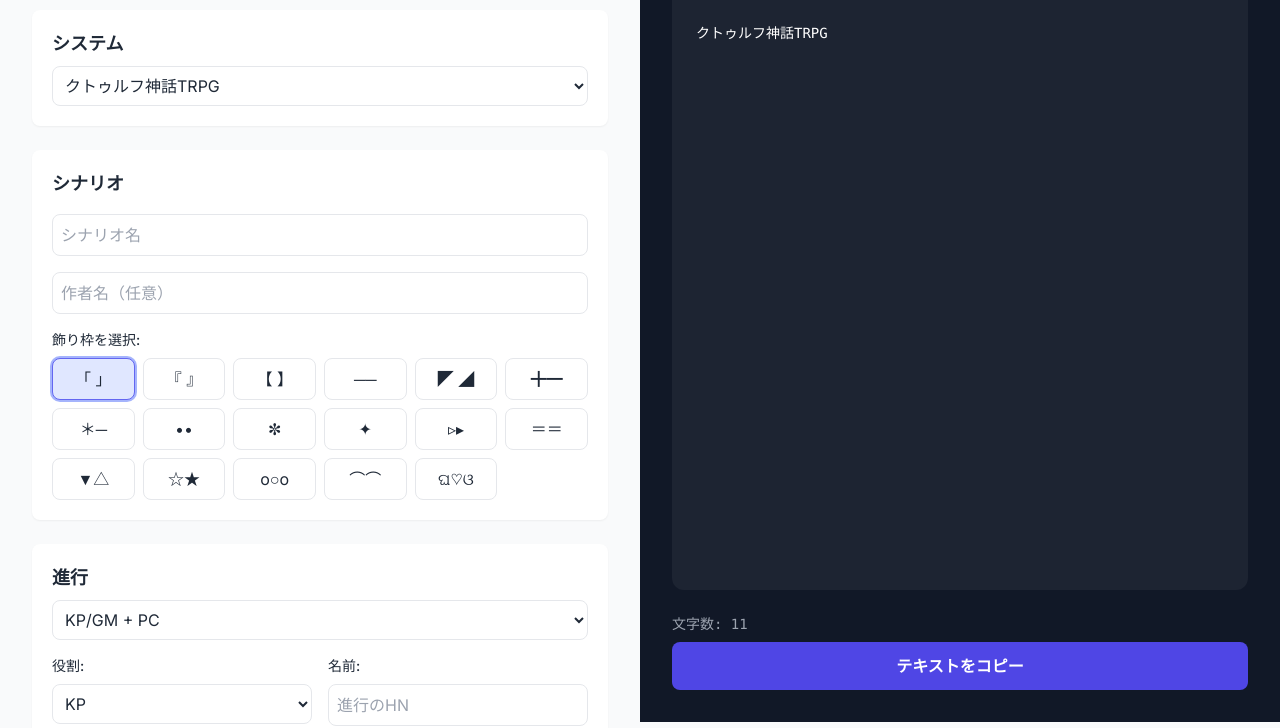
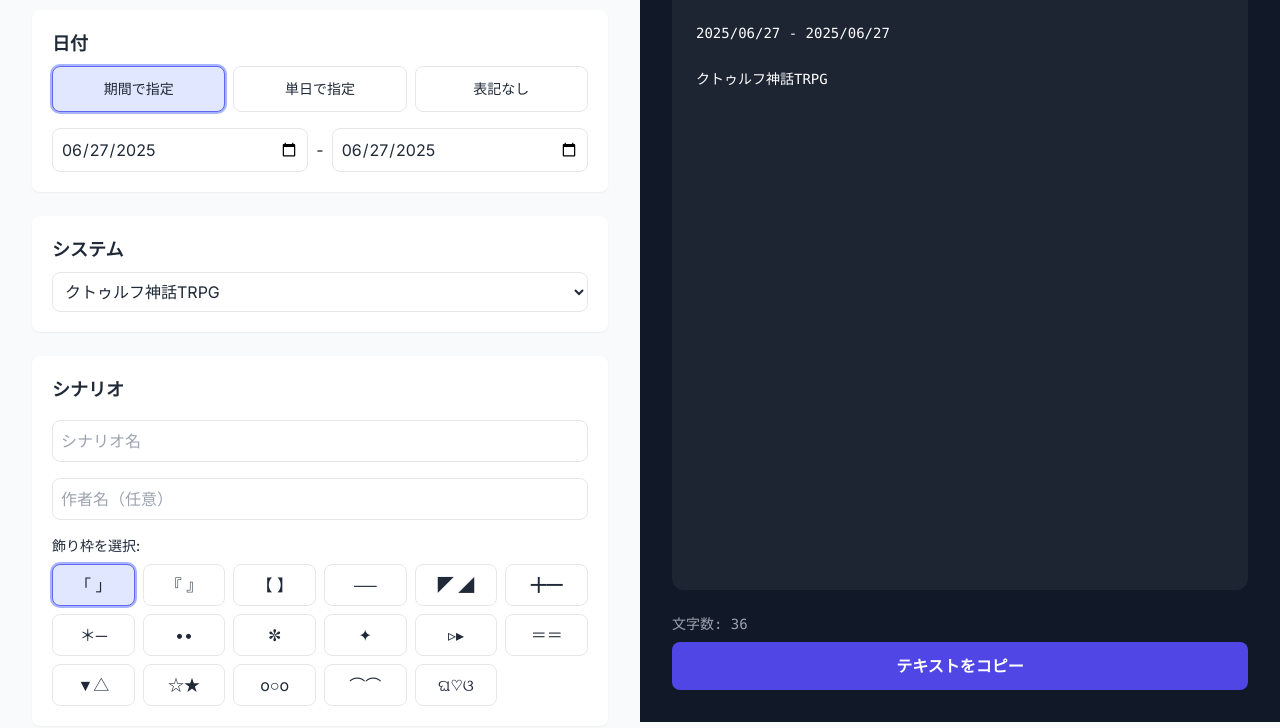
Before and after one commit to SIRUBEDON/TakuhoukokuGenerator, a plain HTML site: page index.html in a window 1280 px wide. Shown: the part 78-806 px from the top of the page. Drawn offline with nearby package versions, Linux system fonts and the light colour scheme.

Commit message:
Update index.html

```diff
--- a/index.html
+++ b/index.html
@@ -3,7 +3,6 @@
 <head>
   <meta charset="UTF-8">
   <meta name="viewport" content="width=device-width, initial-scale=1.0">
-  <title>卓報告ジェネレーター</title>
   <script src="https://cdn.tailwindcss.com"></script>
   <link href="https://fonts.googleapis.com/css2?family=Inter:wght@400;500;600;700&family=Noto+Sans+JP:wght@400;500;700&display=swap" rel="stylesheet">
   <link rel="stylesheet" href="https://cdnjs.cloudflare.com/ajax/libs/font-awesome/6.4.0/css/all.min.css">
@@ -33,6 +32,24 @@
       </header>
 
       <div class="space-y-6">
+        <!-- 日付 -->
+        <div class="section">
+          <label class="label text-lg font-semibold text-gray-800">日付</label>
+            <div class="mt-2 grid grid-cols-3 gap-2 text-sm">
+                <label class="option-label p-3 border rounded-lg cursor-pointer hover:bg-gray-100 text-center"><input type="radio" name="dateType" value="range" class="hidden" checked>期間で指定</label>
+                <label class="option-label p-3 border rounded-lg cursor-pointer hover:bg-gray-100 text-center"><input type="radio" name="dateType" value="single" class="hidden">単日で指定</label>
+                <label class="option-label p-3 border rounded-lg cursor-pointer hover:bg-gray-100 text-center"><input type="radio" name="dateType" value="none" class="hidden">表記なし</label>
+            </div>
+            <div id="date-range-inputs" class="mt-4 flex items-center space-x-2">
+                <input type="date" id="startDate" class="w-full p-2 border rounded-lg focus:ring-2 focus:ring-indigo-500">
+                <span>-</span>
+                <input type="date" id="endDate" class="w-full p-2 border rounded-lg focus:ring-2 focus:ring-indigo-500">
+            </div>
+            <div id="date-single-input" class="mt-4" style="display: none;">
+                <input type="date" id="singleDate" class="w-full p-2 border rounded-lg focus:ring-2 focus:ring-indigo-500">
+            </div>
+        </div>
+
         <!-- システム -->
         <div class="section">
           <label for="systemSelect" class="label text-lg font-semibold text-gray-800">システム</label>
@@ -89,7 +106,7 @@
           <label class="label text-lg font-semibold text-gray-800">進行</label>
           <select name="role" id="roleSelect" class="w-full p-2 border bg-white rounded-lg focus:ring-2 focus:ring-indigo-500 mt-2">
               <option value="KP">KP/GM + PC</option>
-              <option value="KPC">KPC + PC</option>
+              <option value="KPC">KPC/KP + PC</option>
           </select>
 
           <div id="standard-role-inputs" class="mt-4">
@@ -179,7 +196,7 @@
           <div class="radio-group mt-2 grid grid-cols-3 sm:grid-cols-4 gap-2">
               <label class="option-label p-3 border rounded-lg cursor-pointer hover:bg-gray-100 text-center"><input type="radio" name="font" value="normal" class="hidden" checked>PC/PL</label>
               <label class="option-label p-3 border rounded-lg cursor-pointer hover:bg-gray-100 text-center"><input type="radio" name="font" value="bold-serif" class="hidden">𝐏𝐂/𝐏𝐋</label>
-              <label class="option-label p-3 border rounded-lg cursor-pointer hover:bg-gray-100 text-center"><input type="radio" name="font" value="sans-serif" class="hidden">𝖯𝖢/𝖯𝖫</label>
+              <label class="option-label p-3 border rounded-lg cursor-pointer hover:bg-gray-100 text-center"><input type="radio" name="font" value="sans-serif" class="hidden">𝖯𝖢/�𝖫</label>
               <label class="option-label p-3 border rounded-lg cursor-pointer hover:bg-gray-100 text-center"><input type="radio" name="font" value="bold-sans-serif" class="hidden">𝗣𝗖/𝗣𝗟</label>
               <label class="option-label p-3 border rounded-lg cursor-pointer hover:bg-gray-100 text-center"><input type="radio" name="font" value="italic-sans-serif" class="hidden">𝘗𝘊/𝘗𝘓</label>
               <label class="option-label p-3 border rounded-lg cursor-pointer hover:bg-gray-100 text-center"><input type="radio" name="font" value="script-bold" class="hidden">𝒫𝒞/𝒫ℒ</label>
@@ -209,6 +226,7 @@
             <div class="mt-4">
                 <h4 class="font-semibold text-gray-700 mb-2">更新履歴</h4>
                 <ul class="list-disc list-inside space-y-1">
+                    <li>2025/06/25: KPC表記をKPC/KP表記に変更、日付を追加</li>
                     <li>2025/06/25: 公開、作者名欄追加、KPCモード追加</li>
                 </ul>
             </div>
@@ -250,6 +268,7 @@
                 toggleOtherInput(el.value, (el.id ? el.id.replace('Select', '') : el.name) + 'Other');
             }
             if(el.id === 'roleSelect') handleRoleChange();
+            if(el.name === 'dateType') handleDateTypeChange();
             updatePlayerFieldsVisibility();
             updateRadioStyles(el.name);
             generate();
@@ -261,6 +280,21 @@
       document.getElementById('copyButton').addEventListener('click', copyToClipboard);
 
       // --- 関数定義 ---
+      function handleDateTypeChange() {
+        const dateType = document.querySelector('input[name="dateType"]:checked').value;
+        const rangeInputs = document.getElementById('date-range-inputs');
+        const singleInput = document.getElementById('date-single-input');
+
+        rangeInputs.style.display = 'none';
+        singleInput.style.display = 'none';
+
+        if (dateType === 'range') {
+            rangeInputs.style.display = 'flex';
+        } else if (dateType === 'single') {
+            singleInput.style.display = 'block';
+        }
+      }
+
       function handleRoleChange(){
         const roleMode = document.getElementById('roleSelect').value;
         const standardInputs = document.getElementById('standard-role-inputs');
@@ -386,7 +420,7 @@
         'script': {'A':'𝓟','B':'𝓠','C':'𝓒','D':'𝓓','E':'𝓔','F':'𝓕','G':'𝓖','H':'𝓗','I':'𝓘','J':'𝓙','K':'𝓚','L':'𝓛','M':'𝓜','N':'𝓝','O':'𝓞','P':'𝓟','Q':'𝓠','R':'𝓡','S':'𝓢','T':'𝓣','U':'𝓤','V':'𝓥','W':'𝓦','X':'𝓧','Y':'𝓨','Z':'𝓩','a':'𝓹','b':'𝓺','c':'𝓬','d':'𝓭','e':'𝓮','f':'𝓯','g':'𝓰','h':'𝓱','i':'𝓲','j':'𝓳','k':'𝓴','l':'𝓵','m':'𝓶','n':'𝓷','o':'𝓸','p':'𝓹','q':'𝓺','r':'𝓻','s':'𝓼','t':'𝓽','u':'𝓾','v':'𝓿','w':'𝔀','x':'𝔁','y':'𝔂','z':'𝔃','0':'𝟬','1':'𝟭','2':'𝟮','3':'𝟯','4':'𝟰','5':'𝟱','6':'𝟲','7':'𝟳','8':'𝟴','9':'𝟵'},
         'monospace': {'A':'𝙿','B':'𝙱','C':'𝙲','D':'𝙳','E':'𝙴','F':'𝙵','G':'𝙶','H':'𝙷','I':'𝙸','J':'𝙹','K':'𝙺','L':'𝙻','M':'𝙼','N':'𝙽','O':'𝙾','P':'𝙿','Q':'𝚀','R':'𝚁','S':'𝚂','T':'𝚃','U':'𝚄','V':'𝚅','W':'𝚆','X':'𝚇','Y':'𝚈','Z':'𝚉','a':'𝚙','b':'𝚋','c':'𝚌','d':'𝚍','e':'𝚎','f':'𝚏','g':'𝚐','h':'𝚑','i':'𝚒','j':'𝚓','k':'𝚔','l':'𝚕','m':'𝚖','n':'𝚗','o':'𝚘','p':'𝚙','q':'𝚚','r':'𝚛','s':'𝚜','t':'𝚝','u':'𝚞','v':'𝚟','w':'𝚠','x':'𝚡','y':'𝚢','z':'𝚣','0':'𝟶','1':'𝟷','2':'𝟸','3':'𝟹','4':'𝟺','5':'𝟻','6':'𝟼','7':'𝟽','8':'𝟾','9':'𝟿'},
         'fraktur': {'A':'𝔓','B':'𝔔','C':'ℭ','D':'𝔇','E':'𝔈','F':'𝔉','G':'𝔊','H':'ℌ','I':'ℑ','J':'𝔍','K':'𝔎','L':'𝔏','M':'𝔐','N':'𝔑','O':'𝔒','P':'𝔓','Q':'𝔔','R':'ℜ','S':'𝔖','T':'𝔗','U':'𝔘','V':'𝔙','W':'𝔚','X':'𝔛','Y':'𝔜','Z':'ℨ','a':'𝔭','b':'𝔮','c':'𝔠','d':'𝔡','e':'𝔢','f':'𝔣','g':'𝔤','h':'𝔥','i':'𝔦','j':'𝔧','k':'𝔨','l':'𝔩','m':'𝔪','n':'𝔫','o':'𝔬','p':'𝔭','q':'𝔮','r':'𝔯','s':'𝔰','t':'𝔱','u':'𝔲','v':'𝔳','w':'𝔴','x':'𝔵','y':'𝔶','z':'𝔷','0':'𝟶','1':'𝟷','2':'𝟸','3':'𝟹','4':'𝟺','5':'𝟻','6':'𝟼','7':'𝟽','8':'𝟾','9':'𝟿'},
-        'double-struck': {'A':'𝔸','B':'𝔹','C':'ℂ','D':'𝔻','E':'𝔼','F':'𝔽','G':'𝔾','H':'ℍ','I':'𝕀','J':'𝕁','K':'𝕂','L':'𝕃','M':'𝕄','N':'ℕ','O':'𝕆','P':'ℙ','Q':'ℚ','R':'ℝ','S':'𝕊','T':'𝕋','U':'𝕌','V':'𝕍','W':'𝕎','X':'𝕏','Y':'𝕐','Z':'ℤ','a':'𝕒','b':'𝕓','c':'𝕔','d':'𝕕','e':'𝕖','f':'𝕗','g':'𝕘','h':'𝕙','i':'𝕚','j':'𝕛','k':'𝕜','l':'𝕝','m':'𝕞','n':'𝕟','o':'𝕠','p':'𝕡','q':'𝕢','r':'𝕣','s':'𝕤','t':'𝕥','u':'𝕦','v':'𝕧','w':'𝕨','x':'𝕩','y':'𝕪','z':'𝕫','0':'𝟘','1':'𝟙','2':'𝟚','3':'𝟛','4':'𝟜','5':'𝟝','6':'𝟞','7':'𝟟','8':'𝟠','9':'𝟡'},
+        'double-struck': {'A':'𝔸','B':'𝔹','C':'ℂ','D':'𝔻','E':'𝔼','F':'𝔽','G':'𝔾','H':'ℍ','I':'𝕀','J':'𝕁','K':'𝕂','L':'𝕃','M':'𝕄','N':'ℕ','O':'𝕆','P':'ℙ','Q':'ℚ','R':'ℝ','S':'𝕊','T':'𝕋','U':'𝕌','V':'𝕍','W':'𝕎','X':'𝕏','Y':'𝕐','Z':'ℤ','a':'𝕒','b':'𝕓','c':'𝕔','d':'𝕕','e':'𝕖','f':'𝕗','g':'𝕘','h':'𝕙','i':'𝕚','j':'𝕛','k':'𝕜','l':'𝕝','m':'𝕞','n':'𝕟','o':'𝕠','p':'𝕡','q':'𝕢','r':'𝕣','s':'𝕤','t':'𝕥','u':'𝕦','v':'𝕧','w':'𝕨','x':'𝕩','y':'𝕪','z':'𝕫','0':'𝟘','1':'𝟙','2':'𝟚','3':'𝟯','4':'𝟜','5':'𝟝','6':'𝟞','7':'𝟟','8':'𝟠','9':'𝟡'},
         'circled': {'A':'Ⓐ','B':'Ⓑ','C':'Ⓒ','D':'Ⓓ','E':'Ⓔ','F':'Ⓕ','G':'Ⓖ','H':'Ⓗ','I':'Ⓘ','J':'Ⓙ','K':'Ⓚ','L':'Ⓛ','M':'Ⓜ','N':'Ⓝ','O':'Ⓞ','P':'Ⓟ','Q':'Ⓠ','R':'Ⓡ','S':'Ⓢ','T':'Ⓣ','U':'Ⓤ','V':'Ⓥ','W':'Ⓦ','X':'Ⓧ','Y':'Ⓨ','Z':'Ⓩ','a':'ⓐ','b':'ⓑ','c':'ⓒ','d':'ⓓ','e':'ⓔ','f':'ⓕ','g':'ⓖ','h':'ⓗ','i':'ⓘ','j':'ⓙ','k':'ⓚ','l':'ⓛ','m':'ⓜ','n':'ⓝ','o':'ⓞ','p':'ⓟ','q':'ⓠ','r':'ⓡ','s':'ⓢ','t':'ⓣ','u':'ⓤ','v':'ⓥ','w':'ⓦ','x':'ⓧ','y':'ⓨ','z':'ⓩ','0':'⓪','1':'①','2':'②','3':'③','4':'④','5':'⑤','6':'⑥','7':'⑦','8':'⑧','9':'⑨'},
         'regional': {'A':'🇦','B':'🇧','C':'🇨','D':'🇩','E':'🇪','F':'🇫','G':'🇬','H':'🇭','I':'🇮','J':'🇯','K':'🇰','L':'🇱','M':'🇲','N':'🇳','O':'🇴','P':'🇵','Q':'🇶','R':'🇷','S':'🇸','T':'🇹','U':'🇺','V':'🇻','W':'🇼','X':'🇽','Y':'🇾','Z':'🇿','0':'₀','1':'₁','2':'₂','3':'₃','4':'₄','5':'₅','6':'₆','7':'₇','8':'₈','9':'₉'},
       };
@@ -403,6 +437,23 @@
       }
 
       function generate() {
+        let dateOutput = "";
+        const dateType = document.querySelector('input[name="dateType"]:checked').value;
+        if (dateType === 'range') {
+            const startDate = document.getElementById('startDate').value;
+            const endDate = document.getElementById('endDate').value;
+            if (startDate && endDate) {
+                 const formattedStart = startDate.replace(/-/g, '/');
+                 const formattedEnd = endDate.replace(/-/g, '/');
+                 dateOutput = `${formattedStart} - ${formattedEnd}`;
+            }
+        } else if (dateType === 'single') {
+            const singleDate = document.getElementById('singleDate').value;
+            if (singleDate) {
+                dateOutput = singleDate.replace(/-/g, '/');
+            }
+        }
+
         const systemSelect = document.getElementById('systemSelect');
         const systemText = systemSelect.value === 'other' ? document.getElementById('systemOther').value : systemSelect.value || '';
 
@@ -431,7 +482,7 @@
             const kpName = document.getElementById('kpName').value || '';
             const kpcplPart = [kpcName, kpName].filter(Boolean).join(' / ');
             if (kpcplPart) {
-                roleOutput = `${transformText('KPC', font)}：${kpcplPart}`;
+                roleOutput = `${transformText('KPC/KP', font)}：${kpcplPart}`;
             }
         } else {
             let roleType = document.querySelector('select[name=standardRoleType]').value;
@@ -498,7 +549,7 @@
 
         const comment = document.getElementById('comment').value;
 
-        let finalOutput = [headerBlock, roleAndPcBlock, resultOutput, comment]
+        let finalOutput = [dateOutput, headerBlock, roleAndPcBlock, resultOutput, comment]
             .filter(Boolean).join('\n\n').trim();
 
         document.getElementById('previewOutput').textContent = finalOutput;
@@ -561,11 +612,18 @@
       }
 
       // --- 初期化 ---
+      const today = new Date().toISOString().split('T')[0];
+      document.getElementById('startDate').value = today;
+      document.getElementById('endDate').value = today;
+      document.getElementById('singleDate').value = today;
+
       for (let i = 1; i <= playerCount; i++) {
         playersDiv.insertAdjacentHTML('beforeend', createPlayerHTML(i));
       }
       handleRoleChange(); // To set initial visibility
+      handleDateTypeChange();
       generate();
+      updateRadioStyles('dateType');
       updateRadioStyles('scenarioFrame');
       updateRadioStyles('font');
       updateRadioStyles('pcplFormat');
@@ -575,3 +633,4 @@
   </script>
 </body>
 </html>
+�
```
